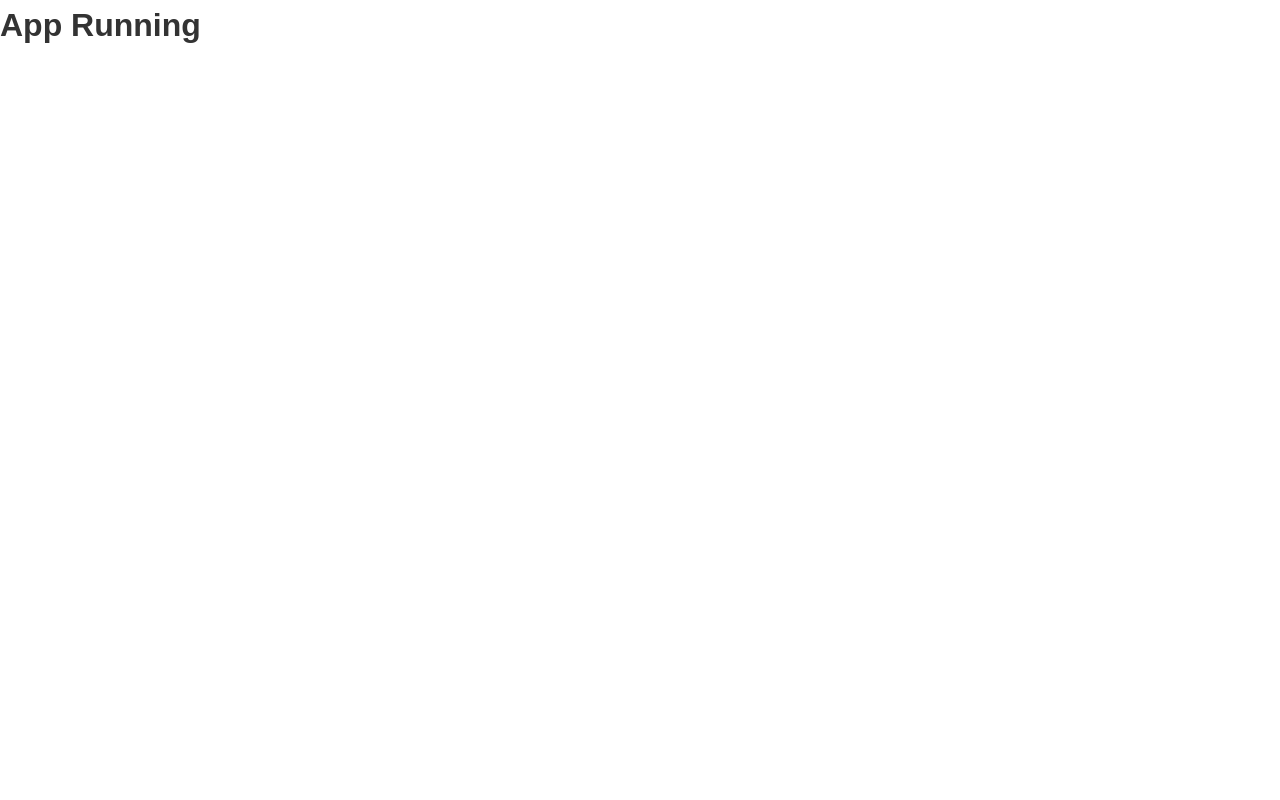
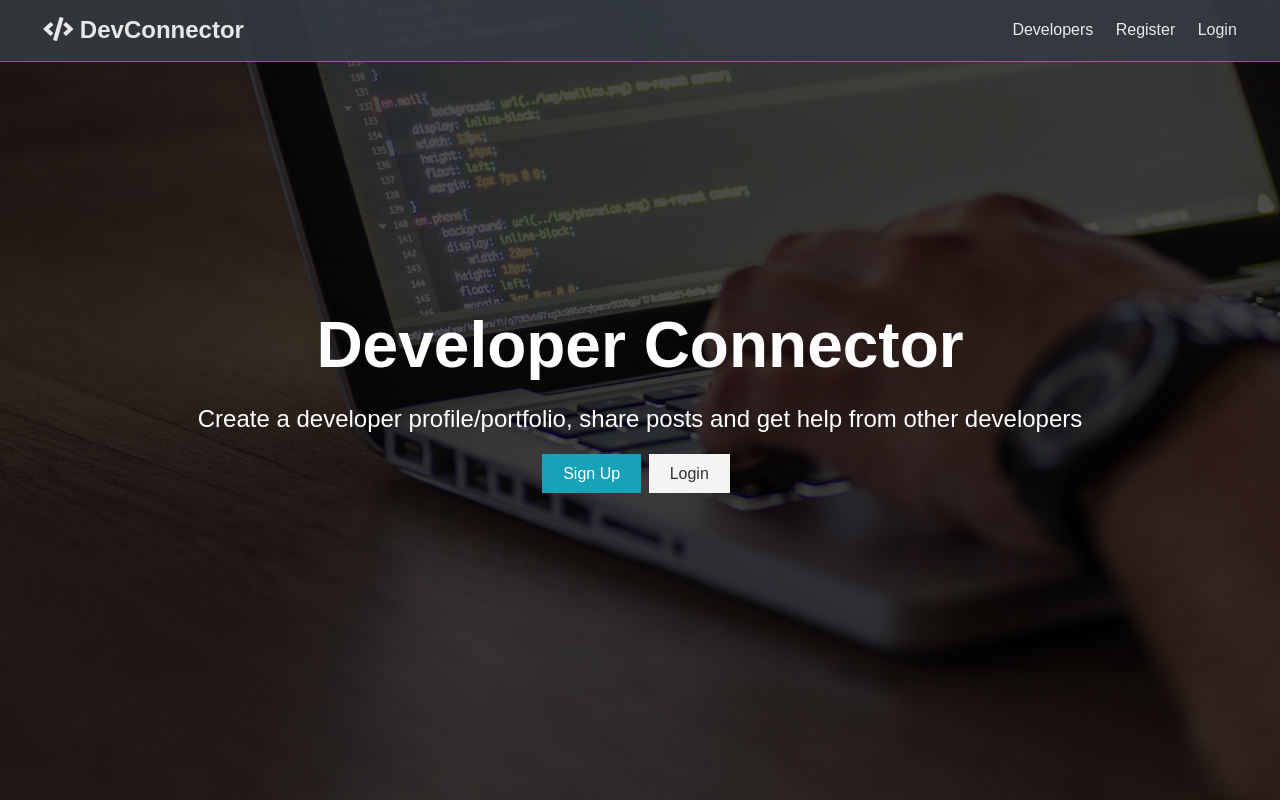
Before and after one commit to irehmanullah/Dev-Connector, a React (Create React App) app in the folder client/: page / in a window 1280 px wide. Built offline with nearby package versions, Linux system fonts and the light colour scheme; the HTML template or start-up script is replaced by a standard one.

Commit message:
Navbar and Landing component added

```diff
--- a/client/src/App.js
+++ b/client/src/App.js
@@ -1,8 +1,16 @@
 import React from 'react';
+
+import Navbar from './Components/layout/Navbar';
+import Landing from './Components/layout/Landing'
 import './App.css';
 
 const App = () => {
-  return (<h1>App Running</h1>);
+  return (
+    <>
+      <Navbar />
+      <Landing />
+    </>
+  );
 };
 
 export default App;
--- /dev/null
+++ b/client/src/Components/layout/Landing.js
@@ -0,0 +1,23 @@
+import React from 'react';
+
+const Landing = () => {
+    return (
+        <section class="landing">
+            <div class="dark-overlay">
+                <div class="landing-inner">
+                    <h1 class="x-large">Developer Connector</h1>
+                    <p class="lead">
+                        Create a developer profile/portfolio, share posts and get help from
+                        other developers
+                    </p>
+                    <div class="buttons">
+                        <a href="register.html" class="btn btn-primary">Sign Up</a>
+                        <a href="login.html" class="btn btn-light">Login</a>
+                    </div>
+                </div>
+            </div>
+        </section>
+    )
+}
+
+export default Landing;
--- /dev/null
+++ b/client/src/Components/layout/Navbar.js
@@ -0,0 +1,18 @@
+import React from 'react';
+
+const Navbar = () => {
+    return (
+        <nav className="navbar bg-dark">
+            <h1>
+                <a href="index.html"><i className="fas fa-code"></i> DevConnector</a>
+            </h1>
+            <ul>
+                <li><a href="profiles.html">Developers</a></li>
+                <li><a href="register.html">Register</a></li>
+                <li><a href="login.html">Login</a></li>
+            </ul>
+        </nav>
+    )
+}
+
+export default Navbar;
```
